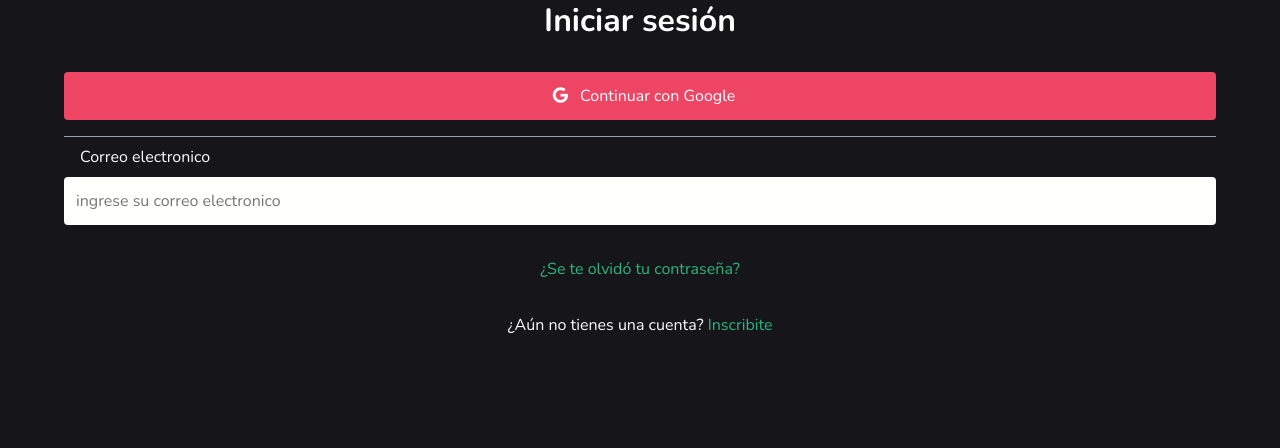
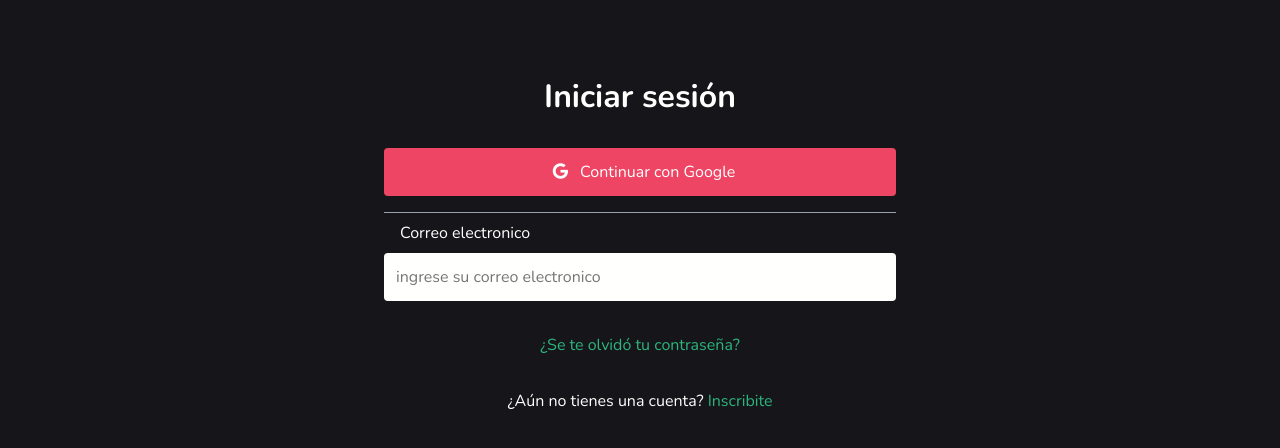
Before and after one commit to Luuchoh/AG_sprint_1, a PHP site: template src/views/login.html in a window 1280 px wide. Shown: the part 142-590 px from the top of the page. Run offline with PHP 8.4, Linux system fonts and the light colour scheme; the template is opened without the code that fills it, so the values that code supplies are empty; some libraries are stand-ins or nearby versions.

Commit message:
algunos toques a las paginas

```diff
--- a/src/css/login-styles.css
+++ b/src/css/login-styles.css
@@ -81,3 +81,23 @@ main{
     color: var(--color-green);
     text-decoration: none;
 }
+
+@media (min-width: 600px) {
+
+    main{
+        width: 70%;
+        margin: auto;
+        background-color: inherit;
+        margin-bottom: 76px;
+    }
+}
+
+@media (min-width: 1280px) {
+
+    main{
+        width: 40%;
+        margin: auto;
+        background-color: inherit;
+        margin-top: 76px;
+    }
+}
```
Also changed, not shown: src/css/question-styles.css (line endings or trailing spaces).
